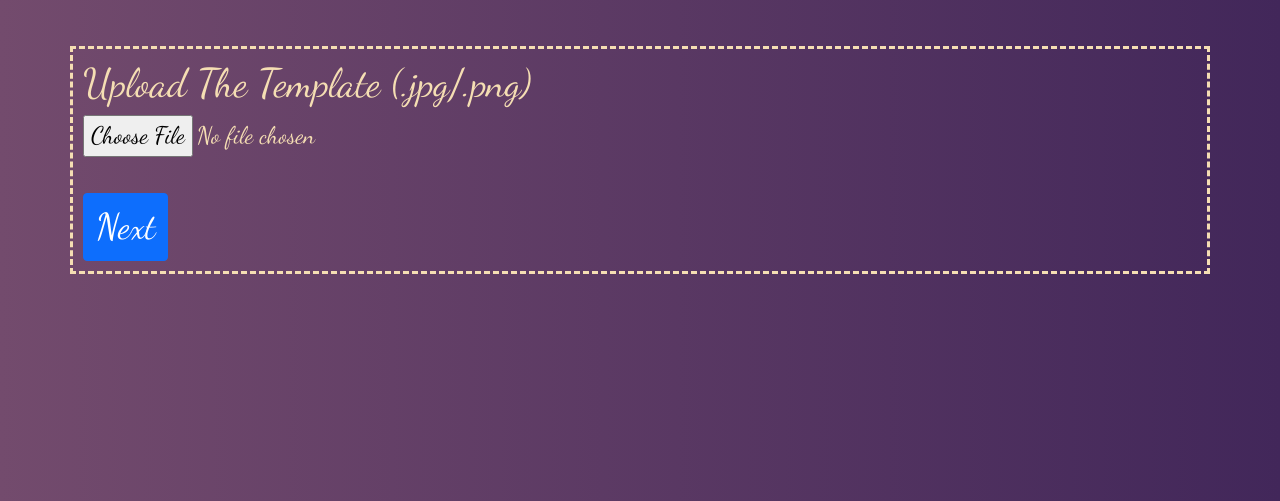
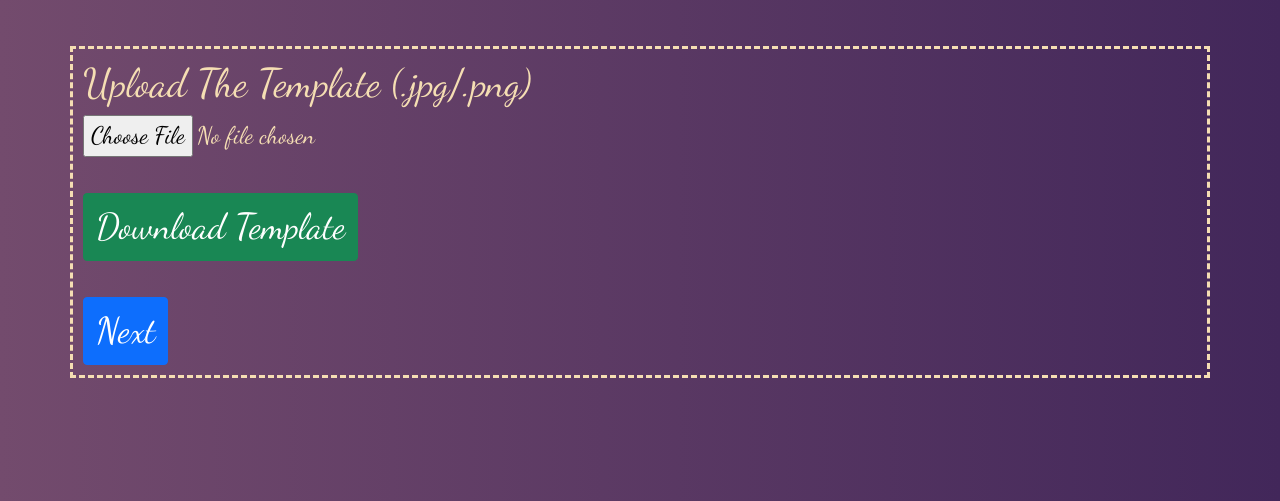
Before and after one commit to yashtailor/Certi-Generator, a Flask app: page /step2 in a window 1280 px wide. Shown: the top 501 px of the page. Run offline with Flask 2, Linux system fonts and the light colour scheme; some web fonts are replaced.

Commit message:
added certificate template for testing

```diff
--- a/app.py
+++ b/app.py
@@ -42,6 +42,10 @@ def get_file():
 def get_template():
    return send_file('template.csv', attachment_filename='template.csv',mimetype='text/csv', as_attachment=True)
 
+@app.route('/get-certificate-template')
+def get_certi_template():
+   return send_file('certificate_template.jpg', attachment_filename='certificate.jpg',mimetype='image/jpg', as_attachment=True)
+
 @app.route('/deleteResources',methods=["POST"])
 def test_cloudinary():
    image_public_id = request.form['image_pub_id']
--- a/templates/step2.html
+++ b/templates/step2.html
@@ -40,6 +40,8 @@
     <div class="container" style="border:3px dashed wheat;padding:10px;margin-top:10px;">
         <h1>Upload The Template (.jpg/.png)</h1>
         <input type="file" onchange="loadFile(event)" accept=".png,.jpg,.jpeg">
+        <br><br>
+        <a href="/get-certificate-template" target="blank" id="download"><button class="btn btn-success">Download Template</button></a>
         <br><br>
         <button class="btn btn-primary" onclick="moveToStep3()">Next</button>
     </div>
```
Also changed, not shown: certificate_template.jpg (added).
